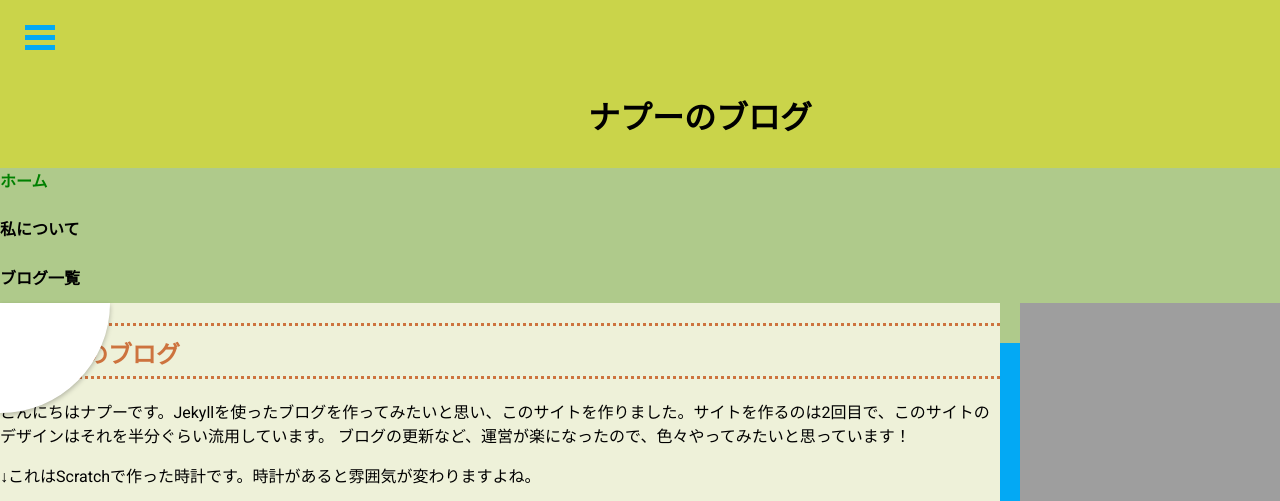
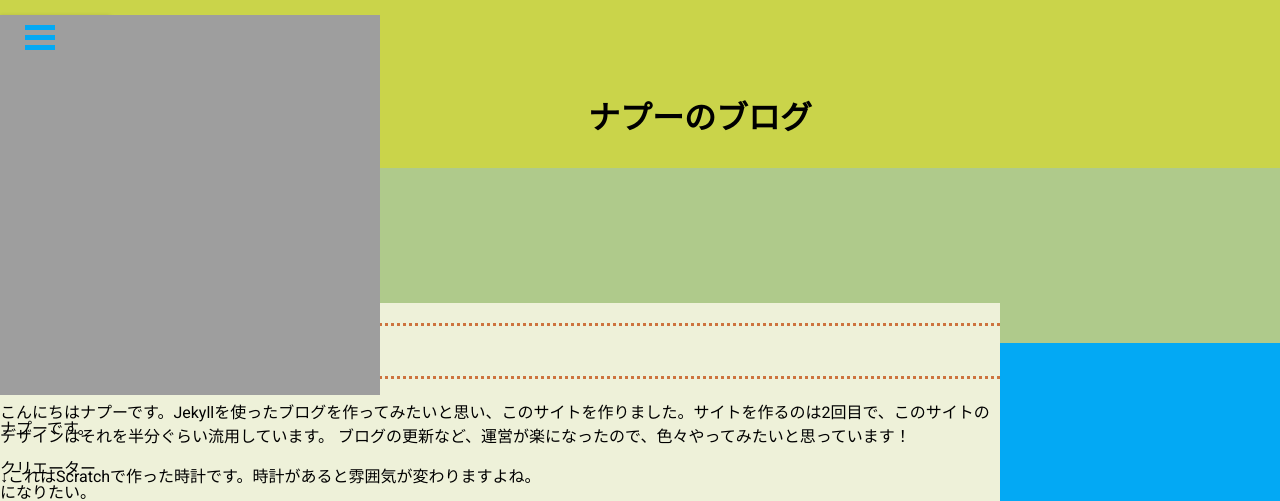
Before and after one commit to sirokurokumasan/sirokurokumasan.github.io, a Jekyll site: the page built from index.md, in a window 1280 px wide. Shown: the top 501 px of the page. Built offline with Jekyll 4.4.1, drawn with Linux system fonts in a browser that asks for light colours; some of the changed text lies outside the part shown; grey boxes are pictures that could not be loaded.

Commit message:
Update default.html

```diff
--- a/_layouts/default.html
+++ b/_layouts/default.html
@@ -8,6 +8,18 @@
 </head>
 <body>
 <header>
+  <input type="checkbox" id="menu-toggle"/>
+  <label id="trigger" for="menu-toggle"></label>
+  <label id="burger" for="menu-toggle"></label>
+  <ul id="menu">
+    <img src="https://sirokurokumasan.github.io/program/mono/images/myicon.png" width="380" height="380">
+    <p>ナプーです。</p>
+    <p>クリエーターになりたい。</p>
+    <p>息抜きにでものぞきに来てください。</p>
+    <p><a href="https://scratch.mit.edu/users/sirokurokumasan/" class="btn">scratchのアカウント</a></p>
+    <p><a href="https://github.com/sirokurokumasan" class="btn">GitHubのアカウント</a></p>
+  </nav>
+  </ul>
 
   <h1><a href class="headline">ナプーのブログ</a></h1>
   <nav id="gnav">
@@ -22,30 +34,6 @@
     {{ content }}
   </main>
 
-  <div class="hamburger">
-    <span></span>
-    <span></span>
-    <span></span>
-  </div>
-
-  <nav class="globalMenuSp">
-    <img src="https://sirokurokumasan.github.io/program/mono/images/myicon.png" width="380" height="380">
-    <p>ナプーです。</p>
-    <p>クリエーターになりたい。</p>
-    <p>息抜きにでものぞきに来てください。</p>
-    <p><a href="https://scratch.mit.edu/users/sirokurokumasan/" class="btn">scratchのアカウント</a></p>
-    <p><a href="https://github.com/sirokurokumasan" class="btn">GitHubのアカウント</a></p>
-  </nav>
-  <input type="checkbox" id="menu-toggle"/>
-  <label id="trigger" for="menu-toggle"></label>
-  <label id="burger" for="menu-toggle"></label>
-  <ul id="menu">
-    <li><a href="#">Home</a></li>
-    <li><a href="#">About</a></li>
-    <li><a href="#">Portfolio</a></li>
-    <li><a href="#">Contact</a></li>
-  </ul>
-
 </div>
 
 <footer>
```
